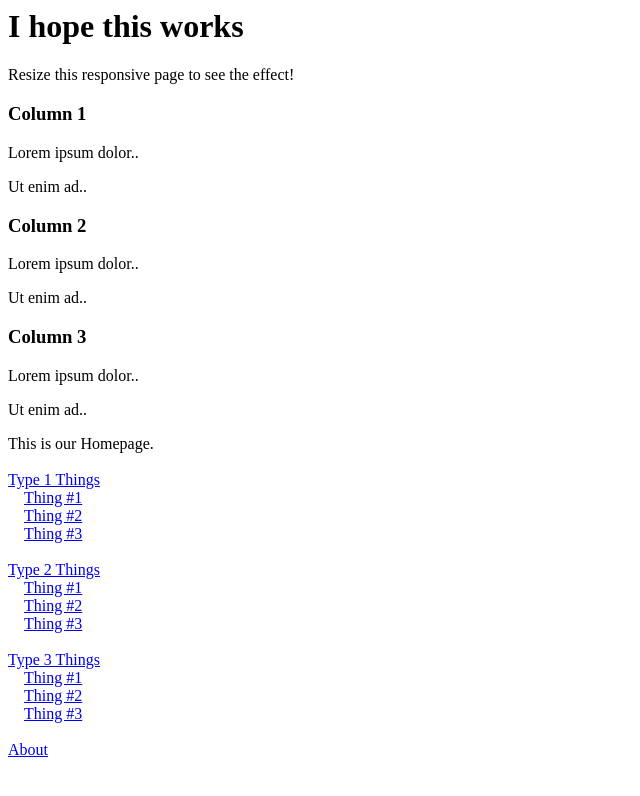
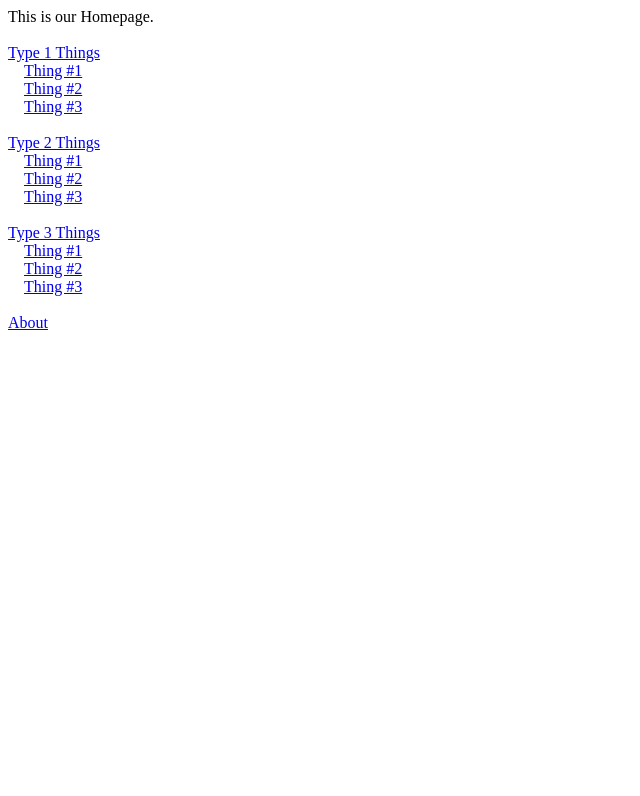
Before and after one commit to beaudrychase/know-your-treatment, a plain HTML site: page placeholderWebsite/index.html in a window 1280 px wide. Shown: the whole page, without its empty margins (0-640 px from the left). Drawn offline with Linux system fonts and the light colour scheme.

Commit message:
Okay it worked now I'm deleting it

```diff
--- a/placeholderWebsite/index.html
+++ b/placeholderWebsite/index.html
@@ -1,28 +1,3 @@
- <div class="jumbotron text-center">
-  <h1>I hope this works</h1>
-  <p>Resize this responsive page to see the effect!</p>
-</div>
-
-<div class="container">
-  <div class="row">
-    <div class="col-sm-4">
-      <h3>Column 1</h3>
-      <p>Lorem ipsum dolor..</p>
-      <p>Ut enim ad..</p>
-    </div>
-    <div class="col-sm-4">
-      <h3>Column 2</h3>
-      <p>Lorem ipsum dolor..</p>
-      <p>Ut enim ad..</p>
-    </div>
-    <div class="col-sm-4">
-      <h3>Column 3</h3>
-      <p>Lorem ipsum dolor..</p>
-      <p>Ut enim ad..</p>
-    </div>
-  </div>
-</div>
-
 This is our Homepage.<br>
 <br>
 <a href="type1.html">Type 1 Things</a><br>
```
